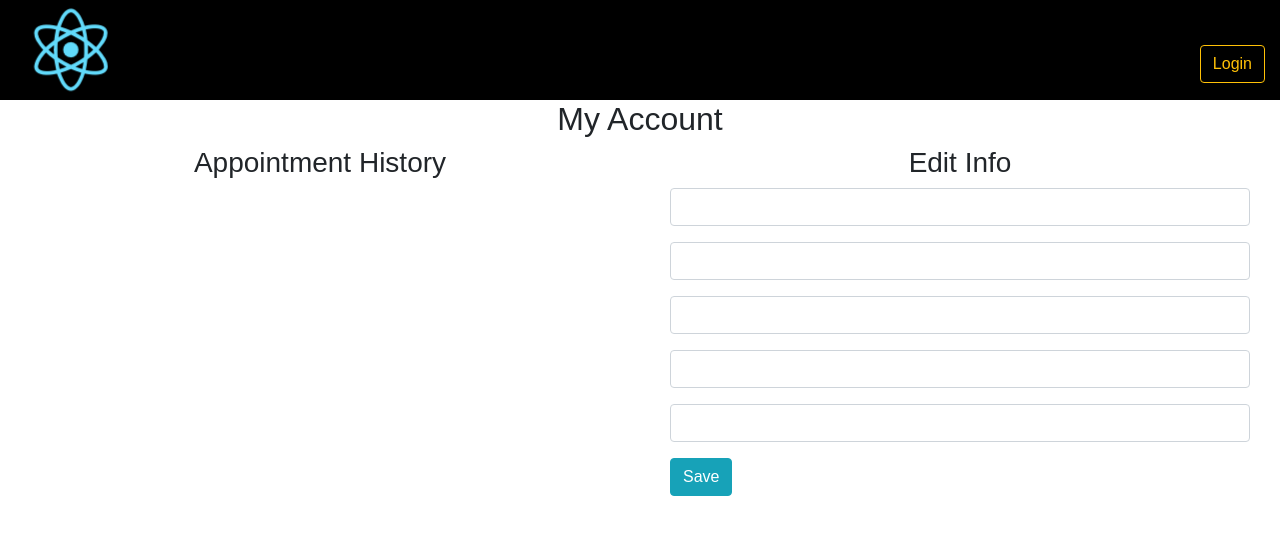
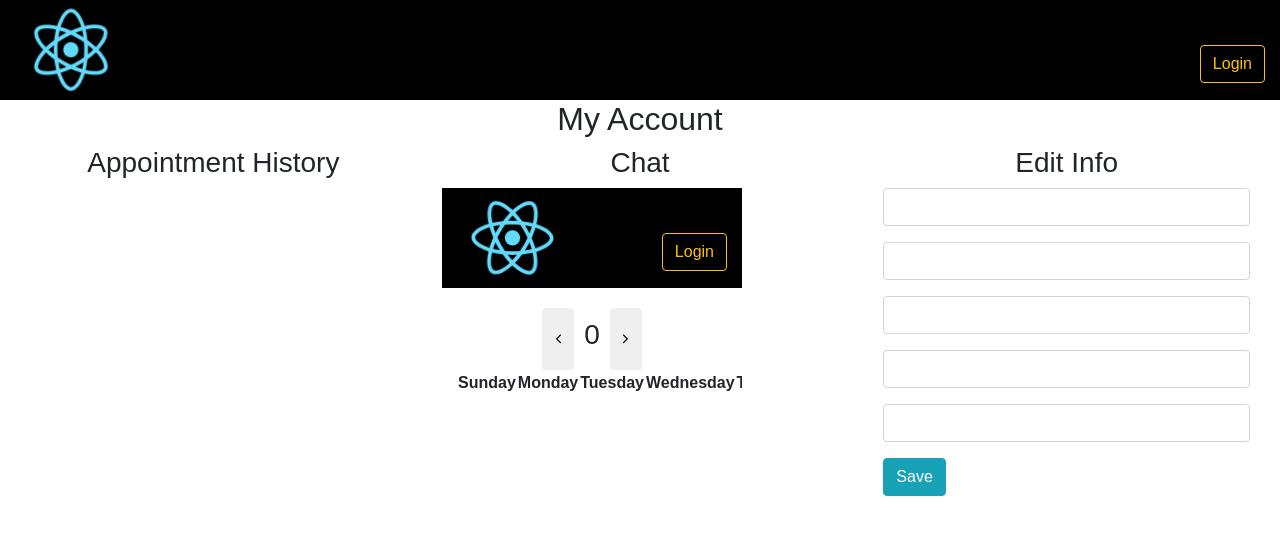
Before and after one commit to geralle/capstone, a React (Create React App) app: page /myaccount in a window 1280 px wide. Shown: the top 534 px of the page. Built offline with nearby package versions, Linux system fonts and the light colour scheme; no server answers.

Commit message:
styling next

```diff
--- a/src/components/Homepage.js
+++ b/src/components/Homepage.js
@@ -1,8 +1,6 @@
 import React, { Component } from 'react';
 import Calendar from '../components/client/Calendar'
 import NewAppt from '../components/client/NewAppt.js'
-// import About from '../components/client/About'
-// import Login from '../components/client/Login'
 import { withCookies, Cookies } from 'react-cookie';
 import { instanceOf } from 'prop-types';
 
--- a/src/components/admin/AdminDashboard.js
+++ b/src/components/admin/AdminDashboard.js
@@ -220,6 +220,12 @@ class AdminDashboard extends Component {
             </div>
             {this.adminForm()}
           </div>
+          <div className="chat-container col">
+            <div className="align-title-center">
+              <h3>Chat</h3>
+            </div>
+            <iframe src="http://localhost:3000" frameborder="0" className="chat-container-frame"></iframe>
+          </div>
           <div className="event-container col">
             <div className="align-title-center">
               <h3>Events</h3>
--- a/src/components/client/MyAccount.js
+++ b/src/components/client/MyAccount.js
@@ -1,4 +1,5 @@
 import React, { Component } from 'react';
+import $ from 'jquery';
 
 class MyAccount extends Component {
   constructor(){
@@ -123,11 +124,12 @@ class MyAccount extends Component {
             </div>
             <div className="appt-history-container"></div>
           </div>
-          {/* <div className="chat-container col">
+          <div className="chat-container col">
             <div className="align-title-center">
               <h3>Chat</h3>
             </div>
-          </div> */}
+            <iframe src="http://localhost:3000" className="chat-container-frame"></iframe>
+          </div>
           <div className="account-details-container col">
             {this.displayUserForm()}
           </div>
--- a/src/index.css
+++ b/src/index.css
@@ -204,6 +204,11 @@ td .date-num{
   flex-direction: row;
 }
 
+.chat-container-frame{
+  height: 400px;
+  border: none;
+}
+
 .appt-select{
   display: flex;
   flex-direction: row;
```
Also changed, not shown: package.json (+10 -3 lines).
